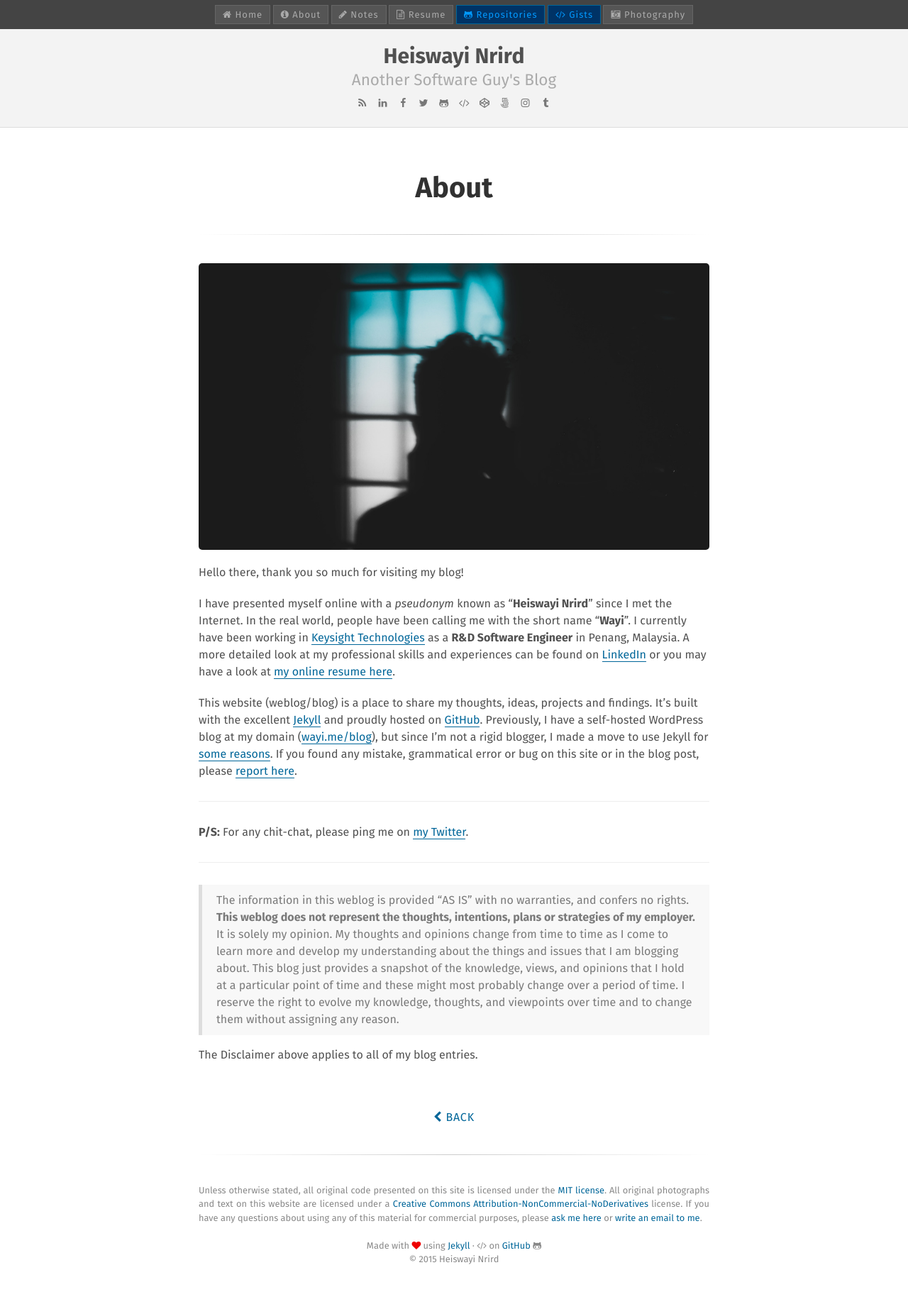
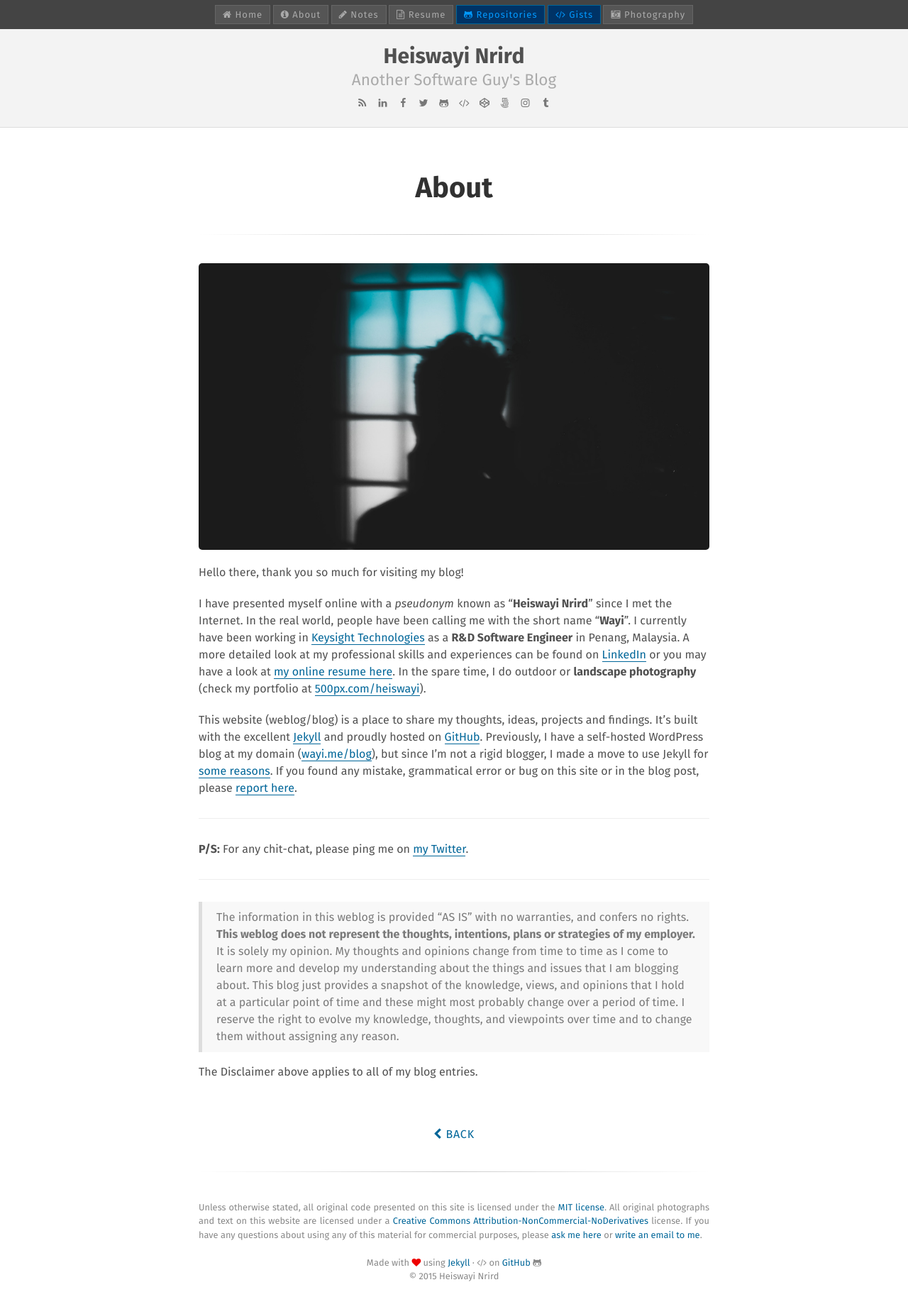
Before and after one commit to x-axis/heiswayi.github.io, a Jekyll site: the page built from about.md, in a window 1280 px wide. Shown: the top 1845 px of the page at 71% size. Built offline with Jekyll 4.4.1, drawn with Linux system fonts in a browser that asks for light colours; nearby versions of some CDN libraries; Markdown is read by kramdown in place of the engine named in the settings.

Commit message:
Update about

```diff
--- a/about.md
+++ b/about.md
@@ -9,7 +9,7 @@ keywords: about heiswayi nrird
 
 Hello there, thank you so much for visiting my blog!
 
-I have presented myself online with a *pseudonym* known as "**Heiswayi Nrird**" since I met the Internet. In the real world, people have been calling me with the short name "**Wayi**". I currently have been working in [Keysight Technologies](http://www.keysight.com) as a **R&D Software Engineer** in Penang, Malaysia. A more detailed look at my professional skills and experiences can be found on [LinkedIn](https://my.linkedin.com/in/nrird) or you may have a look at [my online resume here](http://heiswayi.github.io/resume.html).
+I have presented myself online with a *pseudonym* known as "**Heiswayi Nrird**" since I met the Internet. In the real world, people have been calling me with the short name "**Wayi**". I currently have been working in [Keysight Technologies](http://www.keysight.com) as a **R&D Software Engineer** in Penang, Malaysia. A more detailed look at my professional skills and experiences can be found on [LinkedIn](https://my.linkedin.com/in/nrird) or you may have a look at [my online resume here](http://heiswayi.github.io/resume.html). In the spare time, I do outdoor or **landscape photography** (check my portfolio at [500px.com/heiswayi](https://500px.com/heiswayi)).
 
 This website (weblog/blog) is a place to share my thoughts, ideas, projects and findings. It's built with the excellent [Jekyll](http://jekyllrb.com) and proudly hosted on [GitHub](https://github.com). Previously, I have a self-hosted WordPress blog at my domain ([wayi.me/blog](http://wayi.me/blog)), but since I'm not a rigid blogger, I made a move to use Jekyll for  [some reasons](http://heiswayi.github.io/blogging-like-a-hacker.html). If you found any mistake, grammatical error or bug on this site or in the blog post, please [report here](https://github.com/heiswayi/heiswayi.github.io/issues).
 
```
